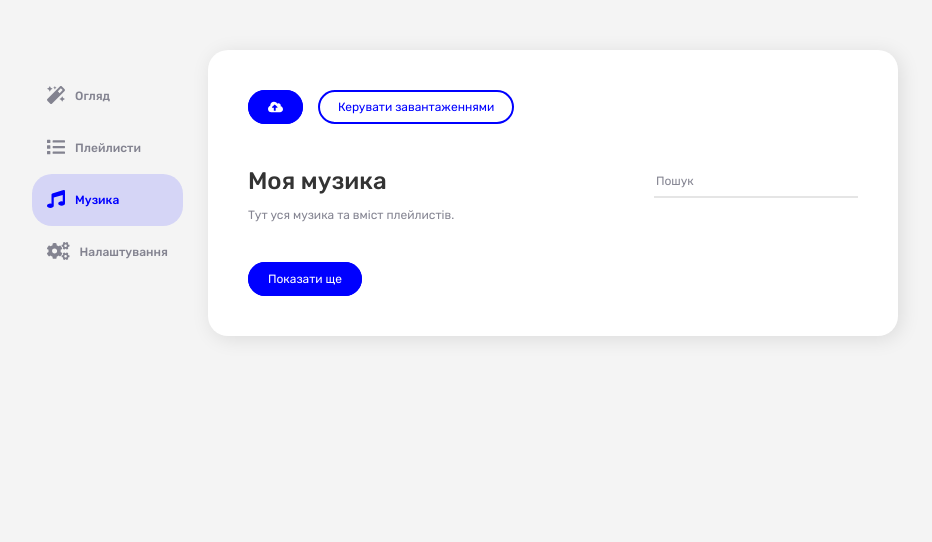
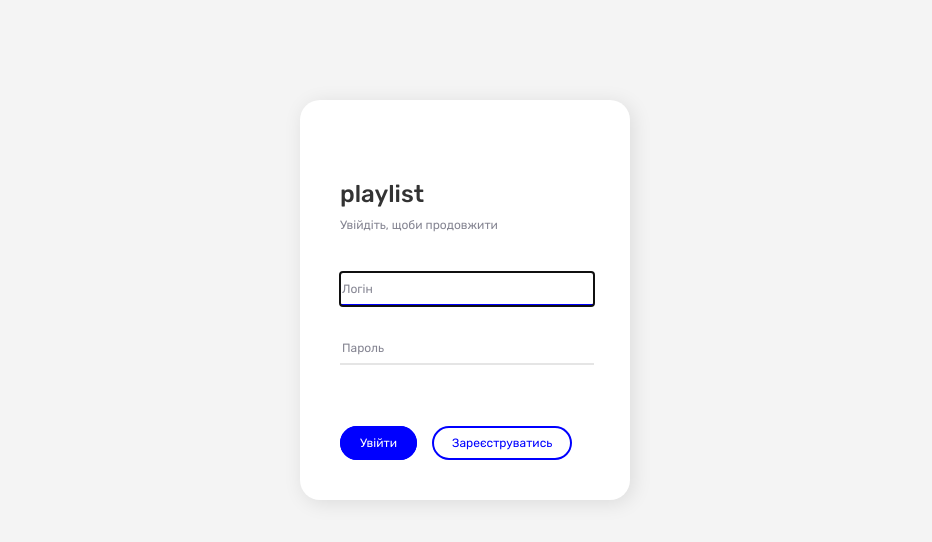
Before and after one commit to lynnporu/web_lab, an Angular app in the folder ng-app/: page /tracks in a window 1280 px wide. Shown: the top 542 px of the page, without its empty margins (175-1107 px from the left). Built offline with nearby package versions, Linux system fonts and the light colour scheme; no server answers.

Commit message:
Add user logging

```diff
--- a/ng-app/src/app/app.component.html
+++ b/ng-app/src/app/app.component.html
@@ -1,4 +1,4 @@
-<div id="root-main-page">
+<div id="root-main-page" *ngIf="authorized">
 	<aside>
 		<nav>
 			<a
@@ -36,3 +36,15 @@
 		<router-outlet></router-outlet>
 	</div>
 </div>
+<div class="box center-w" id="loginBox" *ngIf="!authorized">
+	<h1>playlist</h1>
+	<span>Увійдіть, щоби продовжити</span>
+	<div class="full-w-column">
+		<input type="text" class="max-long-in-column" name="login" placeholder="Логін" tabindex="1" autofocus="" id="login-login-input" (change)="this.inputLogin = $event.target.value">
+		<input type="password" class="max-long-in-column" name="password" placeholder="Пароль" tabindex="2" id="login-password-input" (change)="this.inputPassword = $event.target.value">
+	</div>
+	<div class="h-row controls-row top-spacing">
+		<input type="submit" value="Увійти" tabindex="3" id="login-login-button" (click)="login()">
+		<input type="submit" class="bordered" value="Зареєструватись" tabindex="4" id="login-register-button">
+	</div>
+</div>
--- a/ng-app/src/app/app.component.scss
+++ b/ng-app/src/app/app.component.scss
@@ -102,3 +102,8 @@ nav {
 	}
 
 }
+
+#loginBox {
+	max-width: 250px;
+	margin-top: 100px;
+}
--- a/ng-app/src/app/app.component.ts
+++ b/ng-app/src/app/app.component.ts
@@ -1,4 +1,4 @@
-import { Component } from '@angular/core';
+import { Component, OnInit } from '@angular/core';
 
 import { faMagic,
          faList,
@@ -17,4 +17,22 @@ export class AppComponent {
   faMusic = faMusic;
   faCogs = faCogs;
   title = 'ng-app';
+
+  private inputLogin;
+  private inputPassword;
+
+  authorized = false;
+
+  login() {
+    console.log(this.inputLogin);
+    console.log(this.inputPassword);
+    if(
+      this.inputPassword == "admin" &&
+      this.inputLogin == "admin"
+    ){
+      this.authorized = true;
+      auth_token = '1ea8d528676e8db9fac140d9f99e87711f252528';
+    }
+  }
+
 }
--- a/ng-app/src/app/app.module.ts
+++ b/ng-app/src/app/app.module.ts
@@ -16,6 +16,7 @@ import { TracksPageComponent } from './tracks-page/tracks-page.component';
 import { SettingsPageComponent } from './settings-page/settings-page.component';
 import { UploadsPageComponent } from './uploads-page/uploads-page.component';
 import { UploadTrackPageComponent } from './upload-track-page/upload-track-page.component';
+import { LoginPageComponent } from './login-page/login-page.component';
 
 @NgModule({
   declarations: [
@@ -29,7 +30,8 @@ import { UploadTrackPageComponent } from './upload-track-page/upload-track-page.
     TracksPageComponent,
     SettingsPageComponent,
     UploadsPageComponent,
-    UploadTrackPageComponent
+    UploadTrackPageComponent,
+    LoginPageComponent
   ],
   imports: [
     BrowserModule,
--- /dev/null
+++ b/ng-app/src/app/login-page/login-page.component.html
@@ -0,0 +1 @@
+<p>login-page works!</p>
--- /dev/null
+++ b/ng-app/src/app/login-page/login-page.component.scss
@@ -0,0 +1,5 @@
+@import "variables";
+@import "box";
+@import "controls";
+@import "containers";
+@import "fonts";
--- /dev/null
+++ b/ng-app/src/app/login-page/login-page.component.ts
@@ -0,0 +1,15 @@
+import { Component, OnInit } from '@angular/core';
+
+@Component({
+  selector: 'app-login-page',
+  templateUrl: './login-page.component.html',
+  styleUrls: ['./login-page.component.scss']
+})
+export class LoginPageComponent implements OnInit {
+
+  constructor() { }
+
+  ngOnInit(): void {
+  }
+
+}
--- a/ng-app/src/app/track-gallery.service.ts
+++ b/ng-app/src/app/track-gallery.service.ts
@@ -19,12 +19,12 @@ export class TrackGalleryService {
     private http: HttpClient
   ) { }
 
-  getTracks(source) : Observable<Track[]> {
+  getTracks(source) {
   	switch(source){
   		case 'profile':
-        return this.http.get(this.profileTracksRoute);
+        return this.http.get(this.profileTracksRoute + "?token=" + auth_token);
   		case 'all':
-        return this.http.get(this.allTracksRoute);
+        return this.http.get(this.allTracksRoute + "?token=" + auth_token);
   	}
   }
 
--- a/ng-app/src/app/track-gallery/track-gallery.component.ts
+++ b/ng-app/src/app/track-gallery/track-gallery.component.ts
@@ -39,7 +39,7 @@ export class TrackGalleryComponent implements OnInit {
 
   getTracks(): void {
   	this.trackGalleryService.getTracks(this.source).subscribe(
-      (response) => this.tracks = response.response
+      (response) => this.tracks = response["response"]
     );
   }
 
--- a/ng-app/src/app/tracks-page/tracks-page.component.html
+++ b/ng-app/src/app/tracks-page/tracks-page.component.html
@@ -13,5 +13,5 @@
 	</div>
 	<span class="subheader">Тут уся музика та вміст плейлистів.</span>
 	<app-track-gallery source="all"></app-track-gallery>
-	<button>Показати ще</button>
+	<!--<button>Показати ще</button>-->
 </div>
--- a/ng-app/src/index.html
+++ b/ng-app/src/index.html
@@ -2,12 +2,15 @@
 <html lang="en">
 <head>
   <meta charset="utf-8">
-  <title>NgApp</title>
+  <title>playlist</title>
   <base href="/">
   <meta name="viewport" content="width=device-width, initial-scale=1">
   <link rel="icon" type="image/x-icon" href="favicon.ico">
 </head>
 <body>
+  <script>
+  	let auth_token = null;
+  </script>
   <app-root></app-root>
 </body>
 </html>
```
Also changed, not shown: 2 other files (tests, documents, lock files or other folders).
